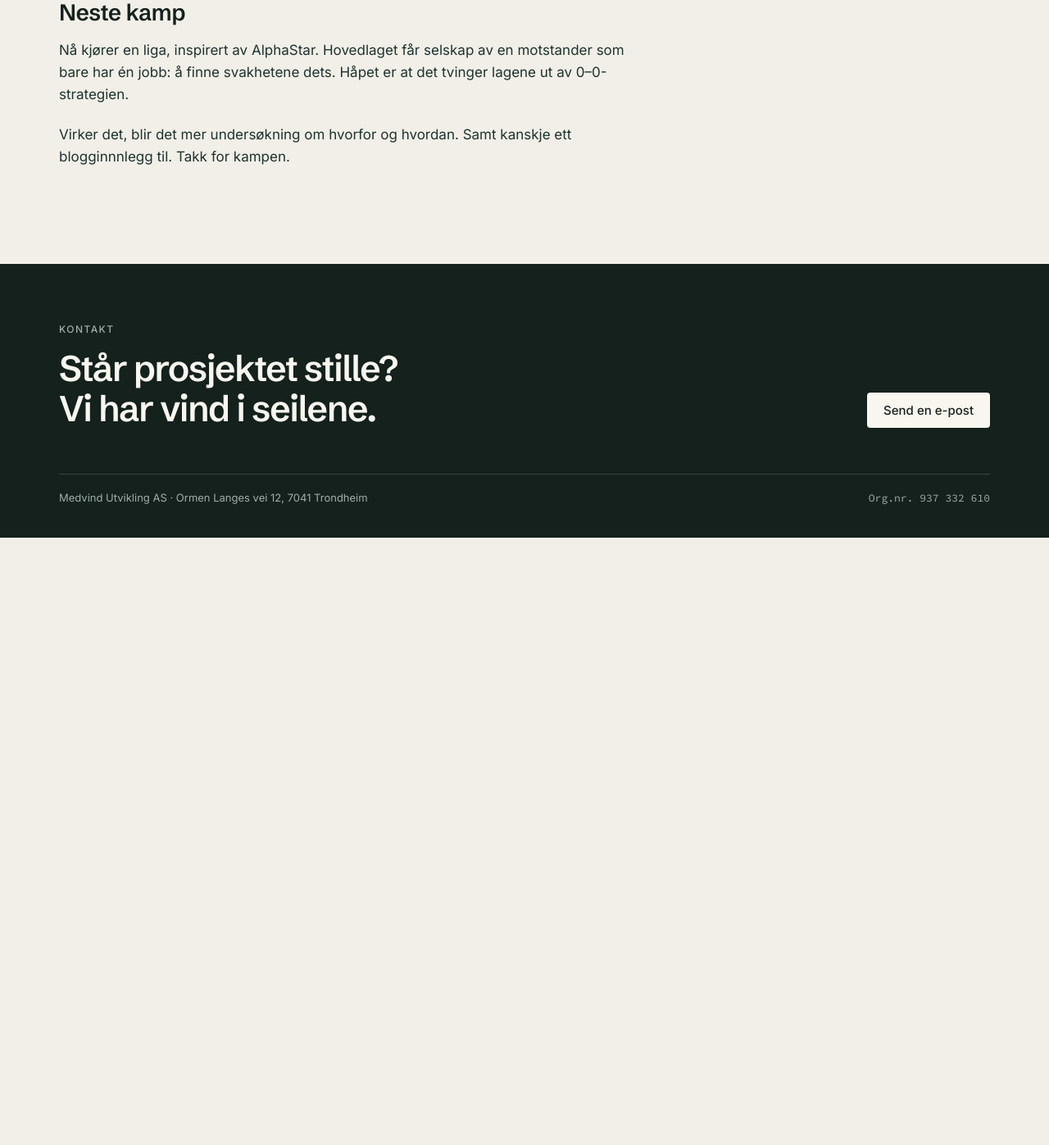
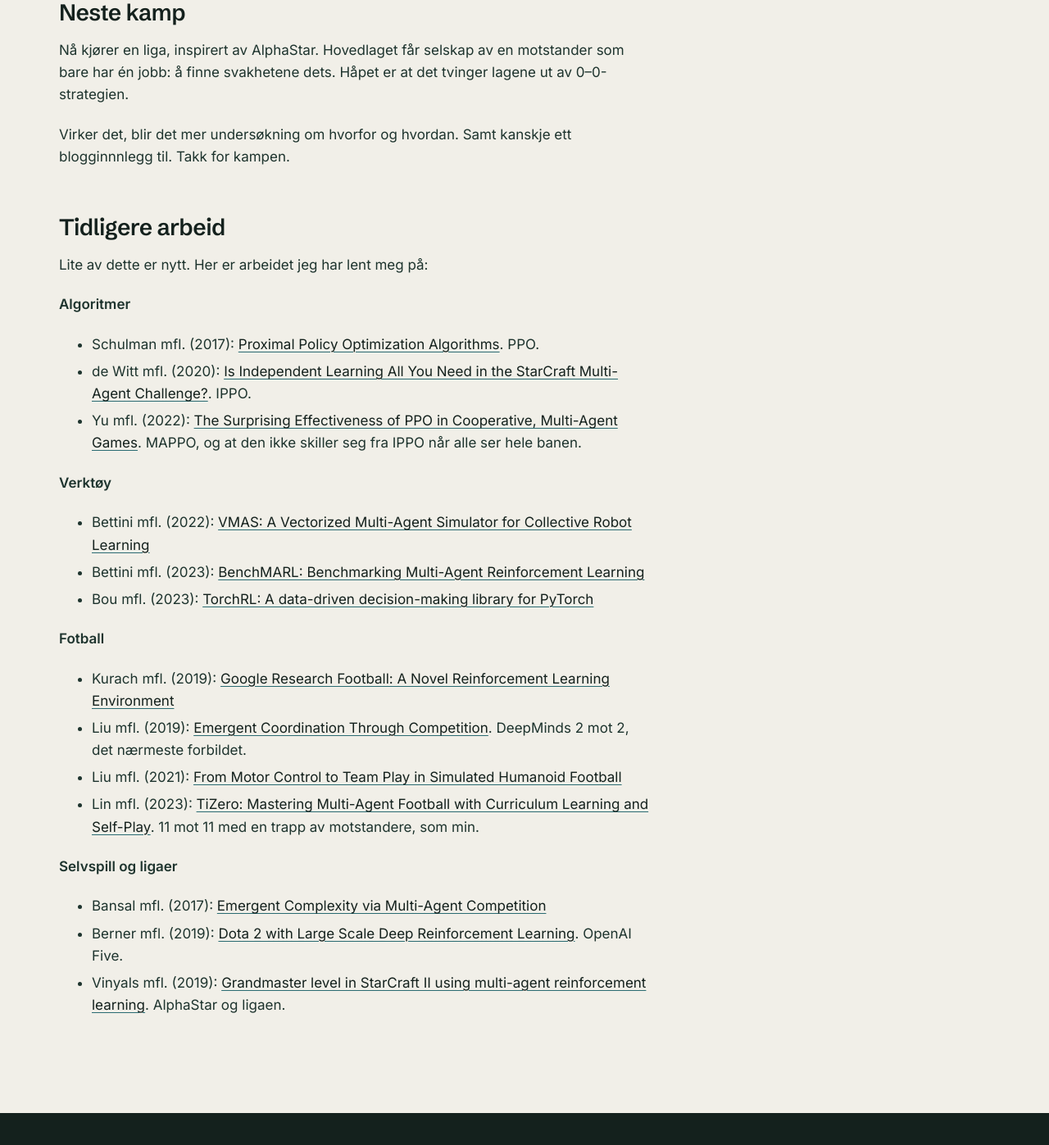
Before and after one commit to olavbm/medvind-web, a Jekyll site: the page built from _posts/2026-10-06-fotball-smutthull.md, in a window 1280 px wide and 1400 px high, scrolled down 2447 px. Shown: the top 1397 px of the window at 82% size. Built offline with Jekyll 4.4.1, drawn with Linux system fonts in a browser that asks for light colours; our own code applies the rules of GitHub Pages for plain Markdown files; before the commit the page ends 3103 px from its top, so only the background shows below that.

Commit message:
Tidligere arbeid nederst i fotballinnlegget

```diff
--- a/_posts/2026-10-06-fotball-smutthull.md
+++ b/_posts/2026-10-06-fotball-smutthull.md
@@ -49,3 +49,32 @@
 
 Virker det, blir det mer undersøkning om hvorfor og hvordan. Samt kanskje ett blogginnnlegg til.
 Takk for kampen.
+
+## Tidligere arbeid
+
+Lite av dette er nytt. Her er arbeidet jeg har lent meg på:
+
+**Algoritmer**
+
+- Schulman mfl. (2017): [Proximal Policy Optimization Algorithms](https://arxiv.org/abs/1707.06347). PPO.
+- de Witt mfl. (2020): [Is Independent Learning All You Need in the StarCraft Multi-Agent Challenge?](https://arxiv.org/abs/2011.09533). IPPO.
+- Yu mfl. (2022): [The Surprising Effectiveness of PPO in Cooperative, Multi-Agent Games](https://arxiv.org/abs/2103.01955). MAPPO, og at den ikke skiller seg fra IPPO når alle ser hele banen.
+
+**Verktøy**
+
+- Bettini mfl. (2022): [VMAS: A Vectorized Multi-Agent Simulator for Collective Robot Learning](https://arxiv.org/abs/2207.03530)
+- Bettini mfl. (2023): [BenchMARL: Benchmarking Multi-Agent Reinforcement Learning](https://arxiv.org/abs/2312.01472)
+- Bou mfl. (2023): [TorchRL: A data-driven decision-making library for PyTorch](https://arxiv.org/abs/2306.00577)
+
+**Fotball**
+
+- Kurach mfl. (2019): [Google Research Football: A Novel Reinforcement Learning Environment](https://arxiv.org/abs/1907.11180)
+- Liu mfl. (2019): [Emergent Coordination Through Competition](https://arxiv.org/abs/1902.07151). DeepMinds 2 mot 2, det nærmeste forbildet.
+- Liu mfl. (2021): [From Motor Control to Team Play in Simulated Humanoid Football](https://arxiv.org/abs/2105.12196)
+- Lin mfl. (2023): [TiZero: Mastering Multi-Agent Football with Curriculum Learning and Self-Play](https://arxiv.org/abs/2302.07515). 11 mot 11 med en trapp av motstandere, som min.
+
+**Selvspill og ligaer**
+
+- Bansal mfl. (2017): [Emergent Complexity via Multi-Agent Competition](https://arxiv.org/abs/1710.03748)
+- Berner mfl. (2019): [Dota 2 with Large Scale Deep Reinforcement Learning](https://arxiv.org/abs/1912.06680). OpenAI Five.
+- Vinyals mfl. (2019): [Grandmaster level in StarCraft II using multi-agent reinforcement learning](https://doi.org/10.1038/s41586-019-1724-z). AlphaStar og ligaen.
```
